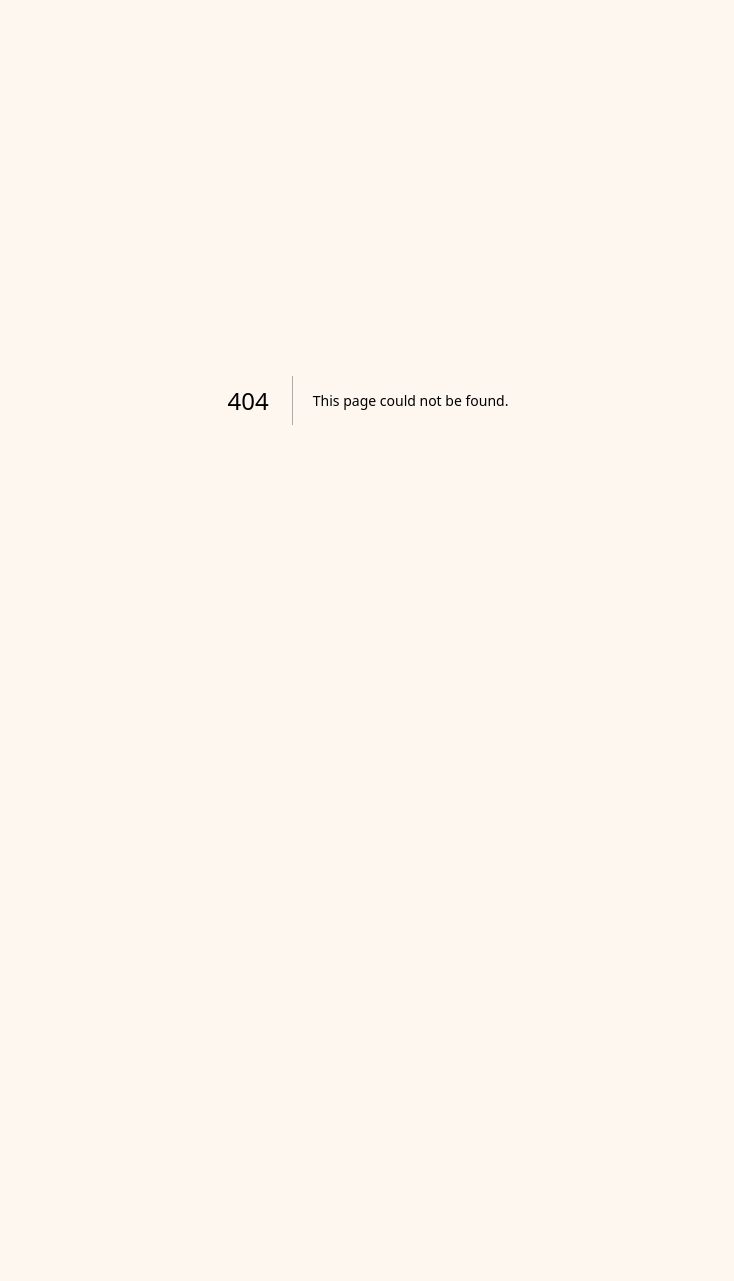
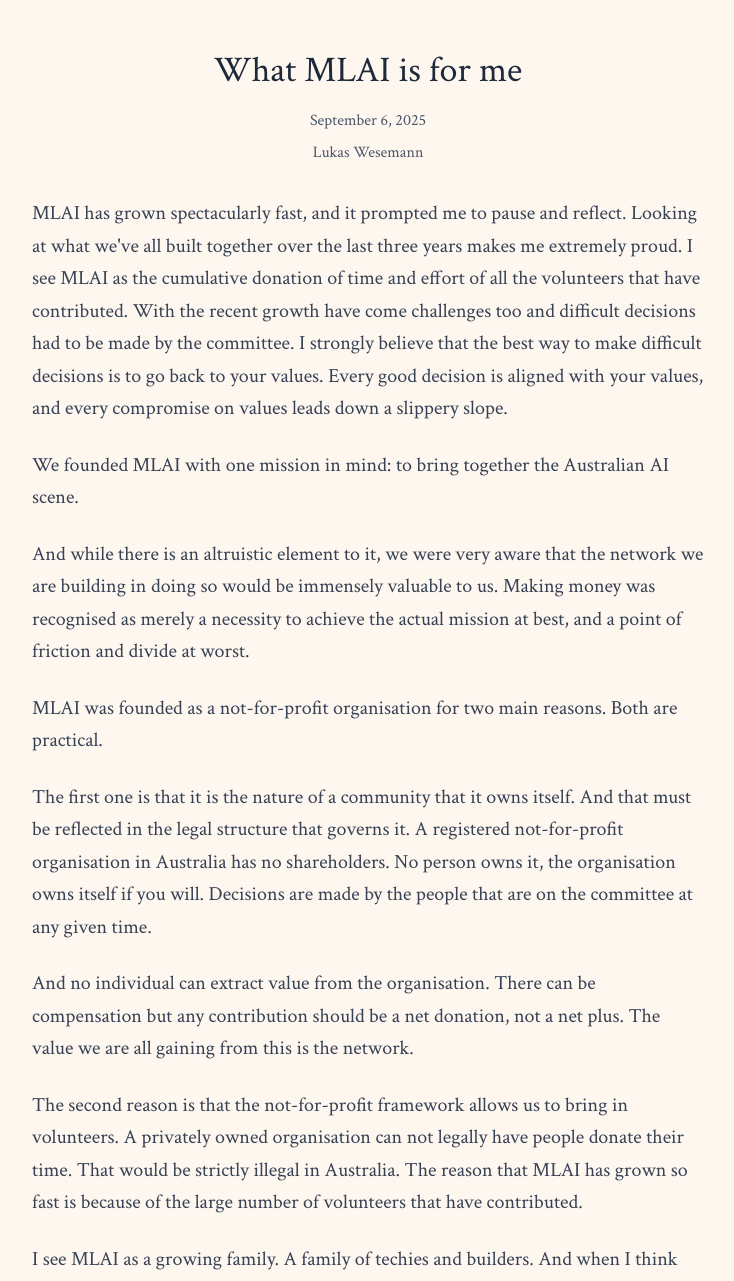
Before and after one commit to LukasWesemann/lukaswesemann.com, a Next.js app: page /essays/what-mlai-is-for-me in a window 1280 px wide. Before the commit this address had no page. Shown: the top 1281 px of the page, without its empty margins (272-1006 px from the left). Before the commit the page ends 800 px from the top, so only its background shows below. Built offline with nearby package versions, Linux system fonts and the light colour scheme.

Commit message:
mlai essay added

```diff
--- a/src/app/essays/page.tsx
+++ b/src/app/essays/page.tsx
@@ -1,5 +1,10 @@
 export default function EssaysOverview() {
   const essays: { title: string; date: string; slug: string }[] = [
+    {
+      title: "What MLAI is for me",
+      date: "September 6, 2025",
+      slug: "what-mlai-is-for-me"
+    },
     {
       title: "Outliers matter most",
       date: "September 2, 2025",
--- /dev/null
+++ b/src/app/essays/what-mlai-is-for-me/page.tsx
@@ -0,0 +1,56 @@
+import Essay, { generateEssayMetadata } from "@/components/Essay";
+
+export const metadata = generateEssayMetadata({
+  title: "What MLAI is for me",
+  description: "Reflecting on the mission, values, and future of MLAI as a not-for-profit organization bringing together the Australian AI scene.",
+  date: "2025-09-06",
+});
+
+export default function WhatMLAIIsForMe() {
+  return (
+    <Essay
+      title="What MLAI is for me"
+      date="September 6, 2025"
+    >
+      <p className="text-gray-700 font-serif leading-relaxed text-xl">
+        MLAI has grown spectacularly fast, and it prompted me to pause and reflect. Looking at what we've all built together over the last three years makes me extremely proud. I see MLAI as the cumulative donation of time and effort of all the volunteers that have contributed. With the recent growth have come challenges too and difficult decisions had to be made by the committee. I strongly believe that the best way to make difficult decisions is to go back to your values. Every good decision is aligned with your values, and every compromise on values leads down a slippery slope.
+      </p>
+
+      <p className="text-gray-700 font-serif leading-relaxed text-xl">
+        We founded MLAI with one mission in mind: to bring together the Australian AI scene.
+      </p>
+
+      <p className="text-gray-700 font-serif leading-relaxed text-xl">
+        And while there is an altruistic element to it, we were very aware that the network we are building in doing so would be immensely valuable to us. Making money was recognised as merely a necessity to achieve the actual mission at best, and a point of friction and divide at worst.
+      </p>
+
+      <p className="text-gray-700 font-serif leading-relaxed text-xl">
+        MLAI was founded as a not-for-profit organisation for two main reasons. Both are practical.
+      </p>
+
+      <p className="text-gray-700 font-serif leading-relaxed text-xl">
+        The first one is that it is the nature of a community that it owns itself. And that must be reflected in the legal structure that governs it. A registered not-for-profit organisation in Australia has no shareholders. No person owns it, the organisation owns itself if you will. Decisions are made by the people that are on the committee at any given time.
+      </p>
+
+      <p className="text-gray-700 font-serif leading-relaxed text-xl">
+        And no individual can extract value from the organisation. There can be compensation but any contribution should be a net donation, not a net plus. The value we are all gaining from this is the network.
+      </p>
+
+      <p className="text-gray-700 font-serif leading-relaxed text-xl">
+        The second reason is that the not-for-profit framework allows us to bring in volunteers. A privately owned organisation can not legally have people donate their time. That would be strictly illegal in Australia. The reason that MLAI has grown so fast is because of the large number of volunteers that have contributed.
+      </p>
+
+      <p className="text-gray-700 font-serif leading-relaxed text-xl">
+        I see MLAI as a growing family. A family of techies and builders. And when I think about what family means to me, I find it easy to define our values. Growing the family as large as possible, making everyone feel part of something larger than themselves and going the extra mile for each other. Not making as much money as we can.
+      </p>
+
+      <p className="text-gray-700 font-serif leading-relaxed text-xl">
+        I never want to compromise on our mission or values. I'd rather miss out on people and profit if that means we can stay laser focused on what we initially set out to achieve. And I'm convinced that this will lead the organisation to a place where everyone involved would laugh at the thought of having given that up for money.
+      </p>
+
+      <p className="text-gray-700 font-serif leading-relaxed text-xl">
+        These are my opinions and beliefs and, as always, the committee decides where we're going next.
+      </p>
+    </Essay>
+  );
+}
```
